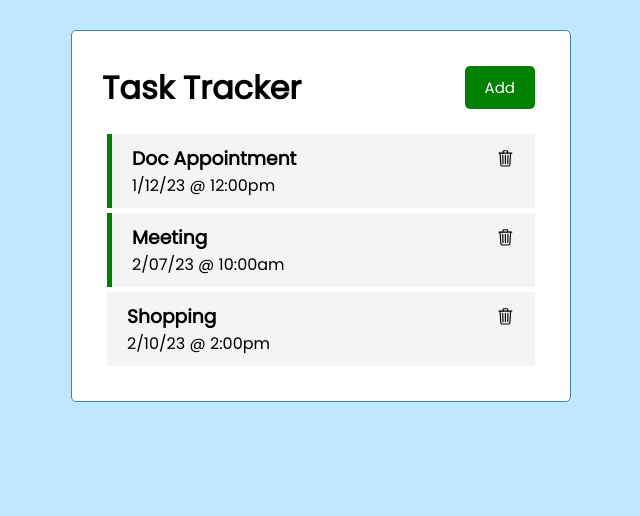
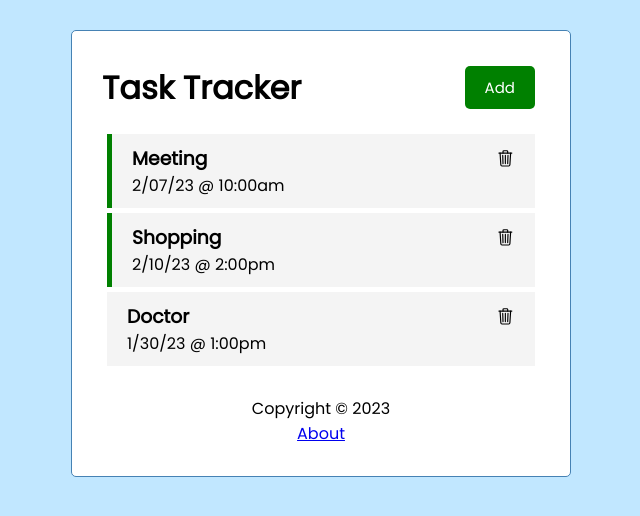
Before and after one commit to eliot390/ReactTask, a React (Create React App) app: page / in a window 1280 px wide. Shown: the top 516 px of the page, without its empty margins (319-959 px from the left). Built offline with nearby package versions, Linux system fonts and the light colour scheme; data requests are answered from the project's data file.

Commit message:
added routing, footer, about

```diff
--- a/db.json
+++ b/db.json
@@ -1,11 +1,5 @@
 {
   "tasks": [
-    {
-      "id": "1",
-      "text": "Doc Appointment",
-      "day": "1/12/23 @ 12:00pm",
-      "reminder": true
-    },
     {
       "id": 2,
       "text": "Meeting",
@@ -16,7 +10,13 @@
       "id": 3,
       "text": "Shopping",
       "day": "2/10/23 @ 2:00pm",
-      "reminder": false
+      "reminder": true
+    },
+    {
+      "text": "Doctor",
+      "day": "1/30/23 @ 1:00pm",
+      "reminder": false,
+      "id": 4
     }
   ]
 }
--- a/package.json
+++ b/package.json
@@ -10,6 +10,7 @@
     "react": "^18.2.0",
     "react-dom": "^18.2.0",
     "react-icons": "^4.7.1",
+    "react-router-dom": "^6.7.0",
     "react-scripts": "^5.0.1",
     "serve": "^14.1.2",
     "web-vitals": "^2.1.4"
--- a/src/App.js
+++ b/src/App.js
@@ -1,7 +1,10 @@
 import {useState, useEffect} from 'react'
+import {BrowserRouter as Router, Route, Routes} from 'react-router-dom'
 import Header from './components/Header'
+import Footer from './components/Footer'
 import Tasks from './components/Tasks'
 import AddTask from './components/AddTask'
+import About from './components/About'
 
 const App = () => {
   const [showAddTask, setShowAddTask] = useState(false)
@@ -9,49 +12,100 @@ const App = () => {
 
   useEffect(() => {
     const getTasks = async () => {
-      const tasksFromServer = await fetchTasks()
+      const tasksFromServer = await fetchAllTasks()
       setTasks(tasksFromServer)
     }
 
     getTasks()
   }, [])
 
-  const fetchTasks = async () => {
+  const fetchAllTasks = async () => {
     const response = await fetch('http://localhost:5000/tasks')
     const data = await response.json()
 
     return data
   }
 
-  const addTask = (task) => {
-    const id = Math.floor(Math.random()*100)
-    const newTask = {id, ...task}
-    setTasks([...tasks, newTask])
+  const fetchOneTask = async (id) => {
+    const response = await fetch(`http://localhost:5000/tasks/${id}`)
+    const data = await response.json()
+
+    return data
   }
 
-  const deleteTask = (id) => {
+  const addTask = async (task) => {
+    const response = await fetch('http://localhost:5000/tasks', {
+      method: 'POST',
+      headers: {
+        'Content-type': 'application/json'
+      },
+      body: JSON.stringify(task)
+    })
+
+    const data = await response.json()
+
+    setTasks([...tasks, data])
+
+    // const id = Math.floor(Math.random()*100)
+    // const newTask = {id, ...task}
+    // setTasks([...tasks, newTask])
+  }
+
+  const deleteTask = async (id) => {
+    await fetch(`http://localhost:5000/tasks/${id}`, {
+      method: 'DELETE',
+    })
+
     setTasks(tasks.filter((task) => task.id !== id))
   }
 
-  const toggleReminder = (id) => {
-    setTasks(tasks.map((task) => task.id === id ? {...task, reminder: !task.reminder} : task))
+  const toggleReminder = async (id) => {
+    const taskToToggle = await fetchOneTask(id)
+    const updateTask = {...taskToToggle, reminder: !taskToToggle.reminder}
+    const response = await fetch(`http://localhost:5000/tasks/${id}`, {
+      method: 'PUT',
+      headers: {
+        'Content-type': 'application/json'
+      },
+      body: JSON.stringify(updateTask)
+    })
+
+    const data = await response.json()
+
+    setTasks(tasks.map((task) => task.id === id ? {...task, reminder: data.reminder} : task))
   }
 
   return (
+    <Router>
       <div className='container'>
         <Header
           onAdd={() => setShowAddTask(!showAddTask)}
           showAdd={showAddTask}
         />
+        <Routes>
+          <Route
+            path='/'
+            element={
+              <>
                 {showAddTask && <AddTask onAdd={addTask}/>}
                 {tasks.length > 0 ? (
                   <Tasks
                     tasks={tasks}
                     onDelete={deleteTask}
-          onToggle={toggleReminder}/>)
-        : ('No more tasks.')}
+                    onToggle={toggleReminder}
+                  />
+                ) : (
+                  'No more tasks.'
+                  )}
+                </>
+              }
+            />
+          <Route path='/about' element={<About />} />
+        </Routes>
+        <Footer />
       </div>
-  );
+    </Router>
+  )
 }
 
 export default App
--- /dev/null
+++ b/src/components/About.js
@@ -0,0 +1,17 @@
+const About = () => {
+  return (
+    <div>
+      <h4 style={{textAlign: 'center'}}>Version 1.0.0</h4>
+      <p style={{textAlign: 'center'}}>Tutorial based task/To-Do list made in React. Basic backend capabilities
+        implemented with json-server and react-route.
+      </p>
+      <br/>
+      <div style={{display: 'flex', justifyContent: 'center'}}>
+        <a href='/'>Go back</a>
+      </div>
+
+    </div>
+  )
+}
+
+export default About
--- /dev/null
+++ b/src/components/Footer.js
@@ -0,0 +1,10 @@
+const Footer = () => {
+  return (
+    <footer>
+      <p>Copyright &copy; 2023</p>
+      <a href="/about">About</a>
+    </footer>
+  )
+}
+
+export default Footer
```
Also changed, not shown: 1 other file (tests, documents, lock files or other folders). Lines whose indentation alone changed are shown as unchanged.
